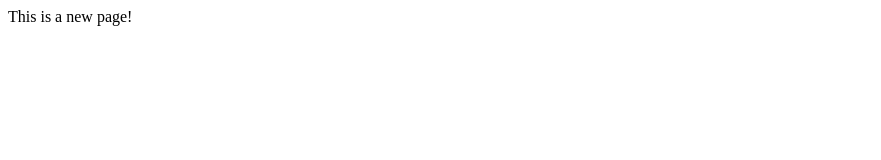
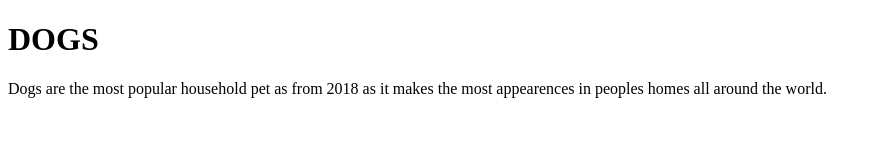
Before and after one commit to louismendelroe/harvardcourse, a plain HTML site: page indexdogs.html in a window 1280 px wide. Shown: the whole page, without its empty margins (0-881 px from the left). Drawn offline with Linux system fonts and the light colour scheme.

Commit message:
added added header and short description about dogs

```diff
--- a/indexdogs.html
+++ b/indexdogs.html
@@ -5,6 +5,11 @@
     <title>DOGS</title>
   </head>
   <body>
-    This is a new page!
+    <h1>DOGS</h1>
+    <div class="SubHeaderP2">
+      Dogs are the most popular household pet as from 2018
+      as it makes the most appearences in peoples homes all
+      around the world.
+    </div>
   </body>
 </html>
```
